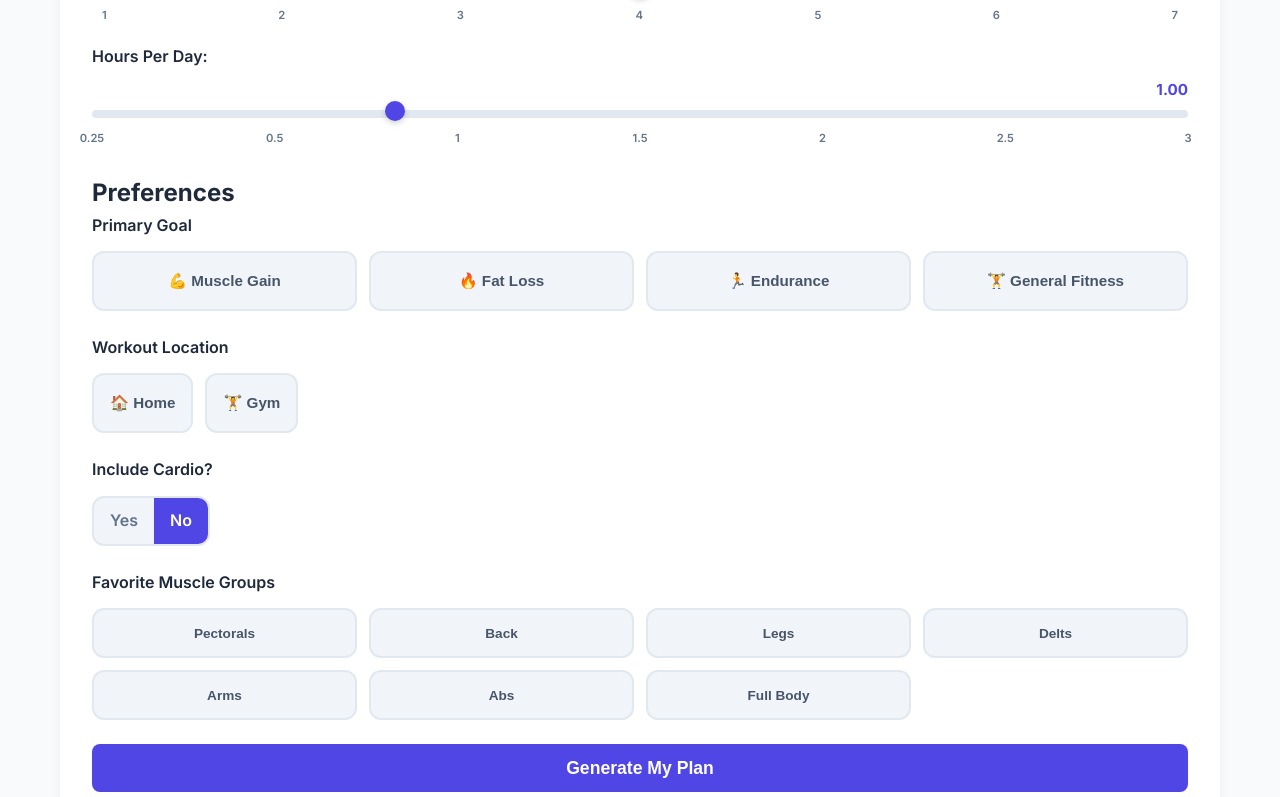
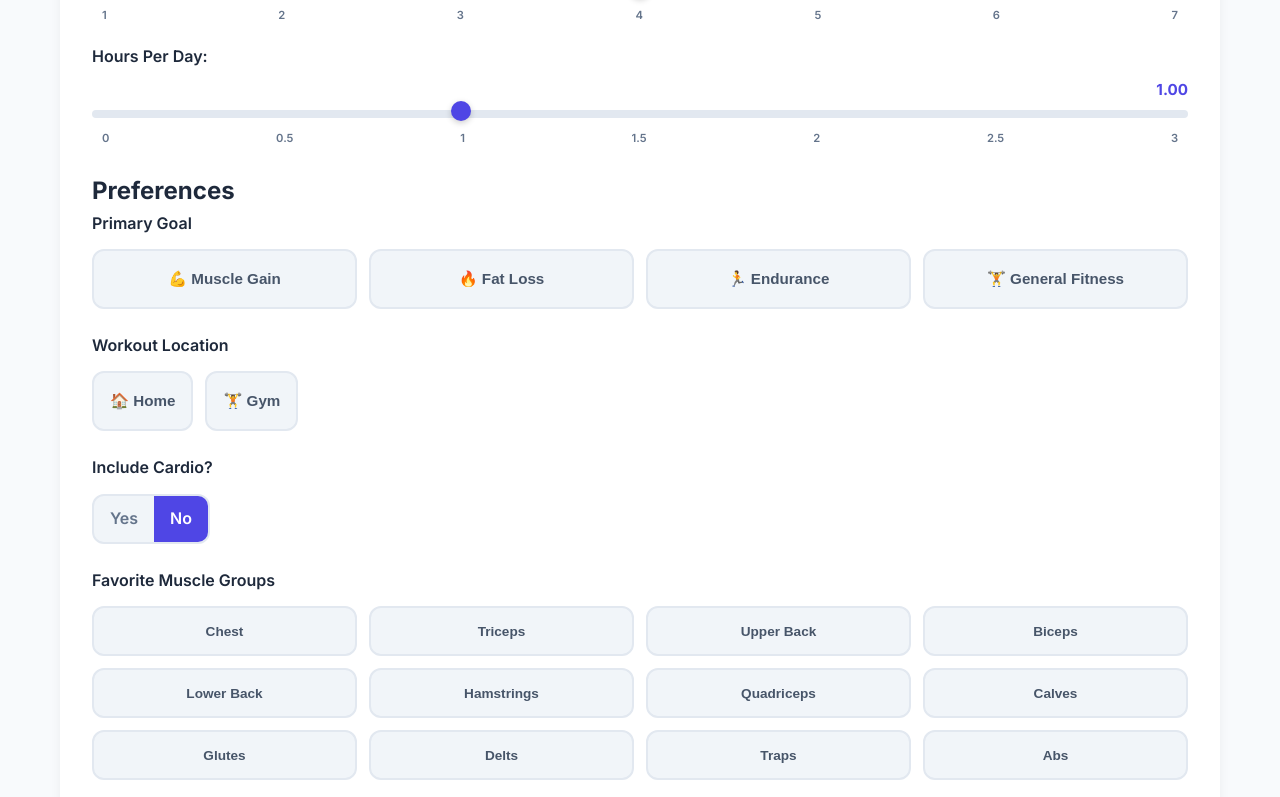
Before and after one commit to yourlocaljosh/fullstack-fitness, a React (Create React App) app in the folder client/: page / in a window 1280 px wide. Shown: the part 603-1400 px from the top of the page. Built offline with nearby package versions, Linux system fonts and the light colour scheme.

Commit message:
Add more buttons w enhanced UI

```diff
--- a/client/src/App.jsx
+++ b/client/src/App.jsx
@@ -163,22 +163,18 @@ function HomePage({ onGeneratePlan }) {
               Hours Per Day: <span className="slider-value">{parseFloat(formData.hoursPerDay).toFixed(2)}</span>
               <input
                 type="range"
-                min="0.25"
+                min="0.0"
                 max="3"
-                step="0.25"
+                step="0.5"
                 name="hoursPerDay"
                 value={formData.hoursPerDay}
                 onChange={handleInputChange}
                 className="slider"
               />
-              <div className="slider-ticks hours-ticks">
-                <span style={{left: '0%'}}>0.25</span>
-                <span style={{left: '16.66%'}}>0.5</span>
-                <span style={{left: '33.33%'}}>1</span>
-                <span style={{left: '50%'}}>1.5</span>
-                <span style={{left: '66.66%'}}>2</span>
-                <span style={{left: '83.33%'}}>2.5</span>
-                <span style={{left: '100%'}}>3</span>
+              <div className="slider-ticks">
+                {[0.0, 0.5, 1.0, 1.5, 2.0, 2.5, 3.0].map(num => (
+                  <span key={num}>{num}</span>
+                ))}
               </div>
             </label>
           </section>
@@ -186,7 +182,6 @@ function HomePage({ onGeneratePlan }) {
           <section className="goals-section">
             <h2>Preferences</h2>
 
-            {/* Primary Goal - Box Selection */}
             <div className="selection-group">
               <h3 className="selection-label">Primary Goal</h3>
               <div className="box-grid">
@@ -208,7 +203,6 @@ function HomePage({ onGeneratePlan }) {
               </div>
             </div>
 
-            {/* Workout Location - Two-Box Switch */}
             <div className="selection-group">
               <h3 className="selection-label">Workout Location</h3>
               <div className="box-pair">
@@ -229,7 +223,6 @@ function HomePage({ onGeneratePlan }) {
               </div>
             </div>
 
-            {/* Include Cardio - Toggle Switch */}
             <div className="selection-group">
               <h3 className="selection-label">Include Cardio?</h3>
               <div className="cardio-toggle" onClick={handleCardioToggle}>
@@ -240,12 +233,12 @@ function HomePage({ onGeneratePlan }) {
               </div>
             </div>
 
-            {/* Muscle Groups - Grid Selection */}
             <div className="selection-group">
               <h3 className="selection-label">Favorite Muscle Groups</h3>
               <div className="muscle-grid">
                 {[
-                  'chest', 'back', 'legs', 'shoulders', 'arms', 'core', 'full body'
+                  'chest', 'triceps', 'upper back', 'biceps', 'lower back',
+                  'hamstrings', 'quadriceps', 'calves', 'glutes', 'delts', 'traps', 'abs'
                 ].map((muscle) => (
                   <button
                     key={muscle}
@@ -253,13 +246,7 @@ function HomePage({ onGeneratePlan }) {
                     className={`selection-box muscle-box ${formData.targetMuscles.includes(muscle) ? 'selected' : ''}`}
                     onClick={() => handleMuscleGroupToggle(muscle)}
                   >
-                    {muscle === 'chest' && 'pectorals'}
-                    {muscle === 'back' && 'back'}
-                    {muscle === 'legs' && 'legs'}
-                    {muscle === 'shoulders' && 'delts'}
-                    {muscle === 'arms' && 'arms'}
-                    {muscle === 'core' && 'abs'}
-                    {muscle === 'full body' && 'full body'}
+                    {muscle}
                   </button>
                 ))}
               </div>
```
